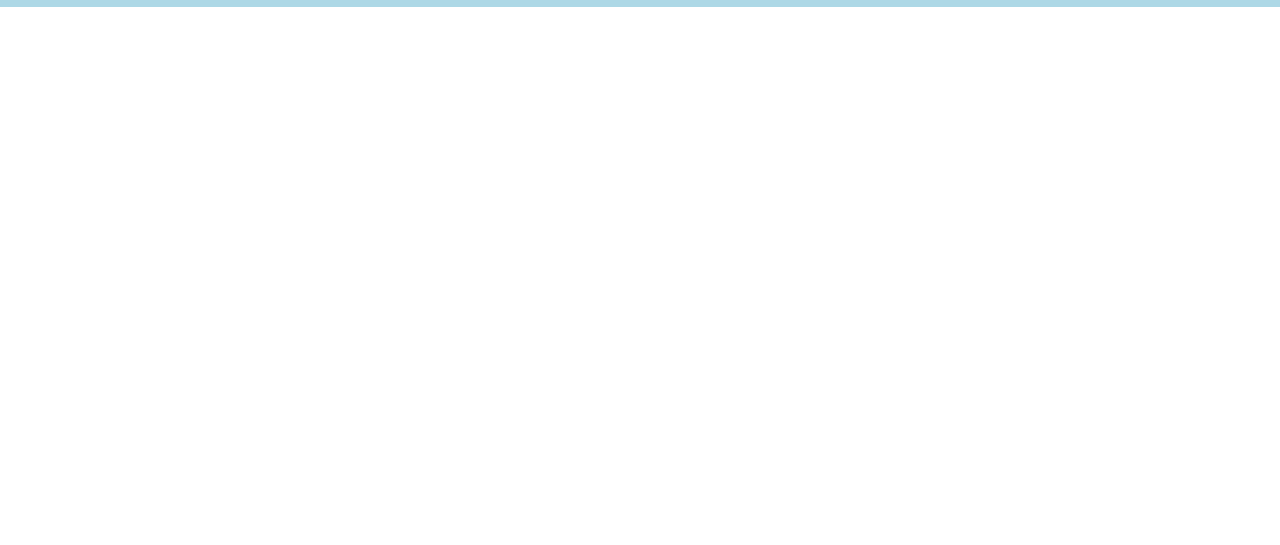
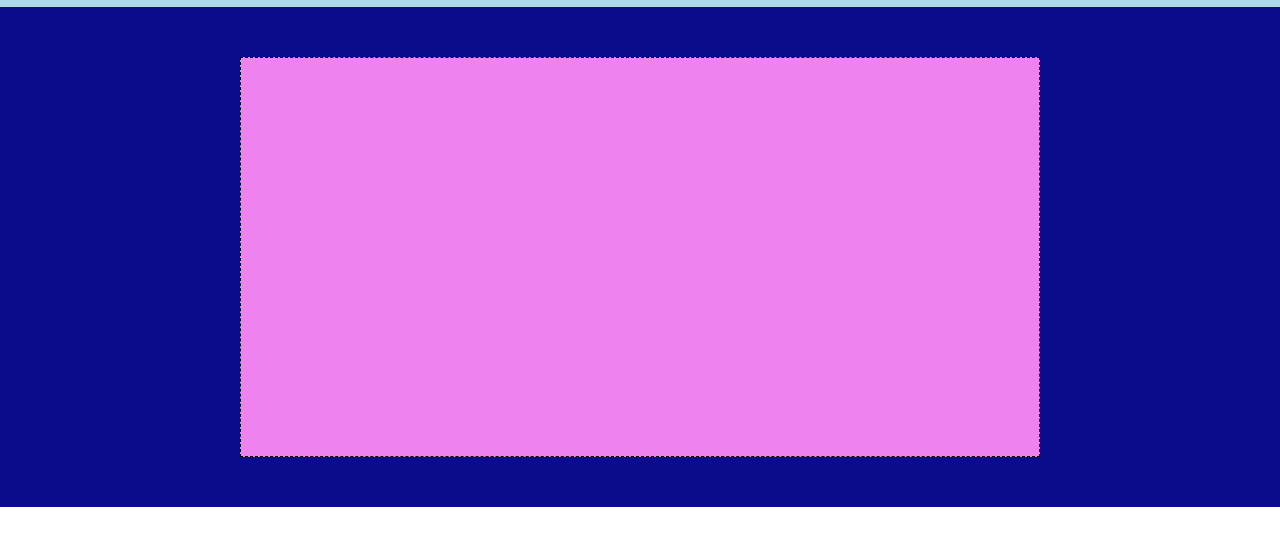
Before and after one commit to Christian-Beninati/htmlcss-struttura-discord, a plain HTML site: page index.html in a window 1280 px wide. Shown: the part 33-578 px from the top of the page. Drawn offline with Linux system fonts and the light colour scheme.

Commit message:
nav-jumbotron

```diff
--- a/css/style.css
+++ b/css/style.css
@@ -39,3 +39,20 @@ header {
 .logo-header, .login-header {
     flex-grow: 1;
 }
+
+/* nav */
+.jumbotron {
+    height: 500px;
+    background-color: #0A0C8B;
+    flex-direction: row;
+    justify-content: center;
+    align-items: center;
+}
+
+
+.block-jumbotron {
+    width: 800px;
+    height: 400px;
+    background-color: #EE82EE;
+    border: 1px dashed black;
+}
--- a/index.html
+++ b/index.html
@@ -15,8 +15,18 @@
             <div class="logo-header"> logo</div>
             <nav class="nav-header">link link link link lnik</nav>
             <div class="login-header">login</div>
-
         </div>
     </header>
+
+
+    <nav>
+        <!-- jumbotron -->
+        <section>
+            <div class="jumbotron d-flex">
+                <div class="block-jumbotron"></div>
+            </div>
+
+        </section>
+    </nav>
 </body>
 </html>
```
